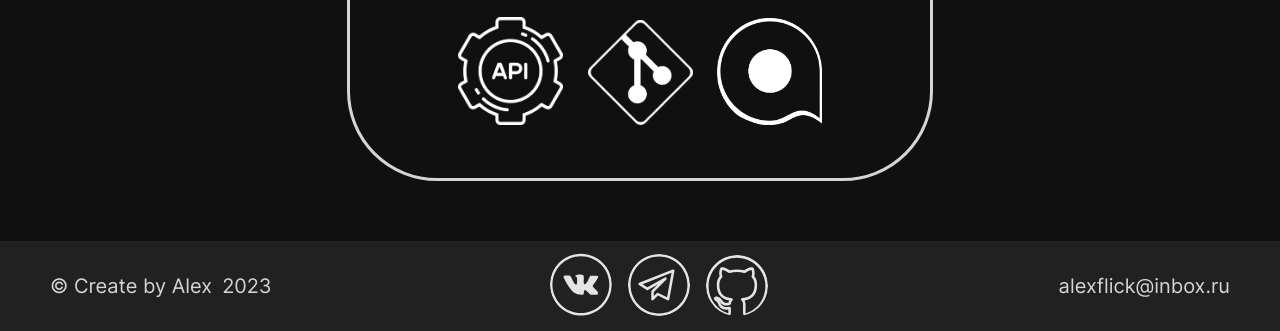
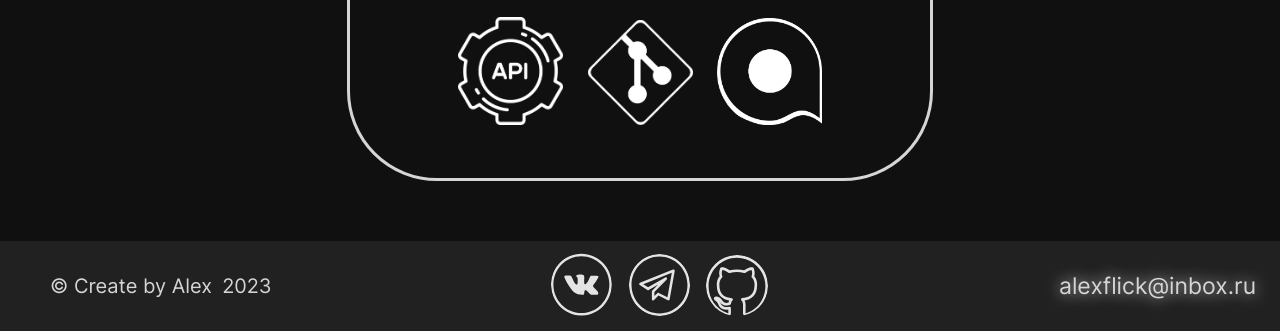
Before and after one commit to alexMed-qa/alexMed-qa.github.io, a plain HTML site: page index.html in a window 1280 px wide. In both pictures the pointer is over the link "alexflick@inbox.ru". Shown: the part 3059-3390 px from the top of the page. Drawn offline with Linux system fonts and the light colour scheme; files whose address does not match are found by name.

Commit message:
пофиксил баг с ховером и добавил ховер к e-mail

```diff
--- a/css/style.css
+++ b/css/style.css
@@ -186,13 +186,21 @@ footer {
     font-size: 20px;
 }
 
-.right_text{
+.right_text {
+    display: block;
     text-decoration: none;
     padding-right: 50px;
     color: #d5d5d5;
     font-size: 20px;
+    transition: 0.4s;
 }
 
+.right_text:hover {
+    font-size: 23px;
+    padding-right: 24px;
+    transition: 0.4s;
+    text-shadow:#d5d5d5 0 0 15px;
+}
 
 .contacts {
     width: 40%;
```
